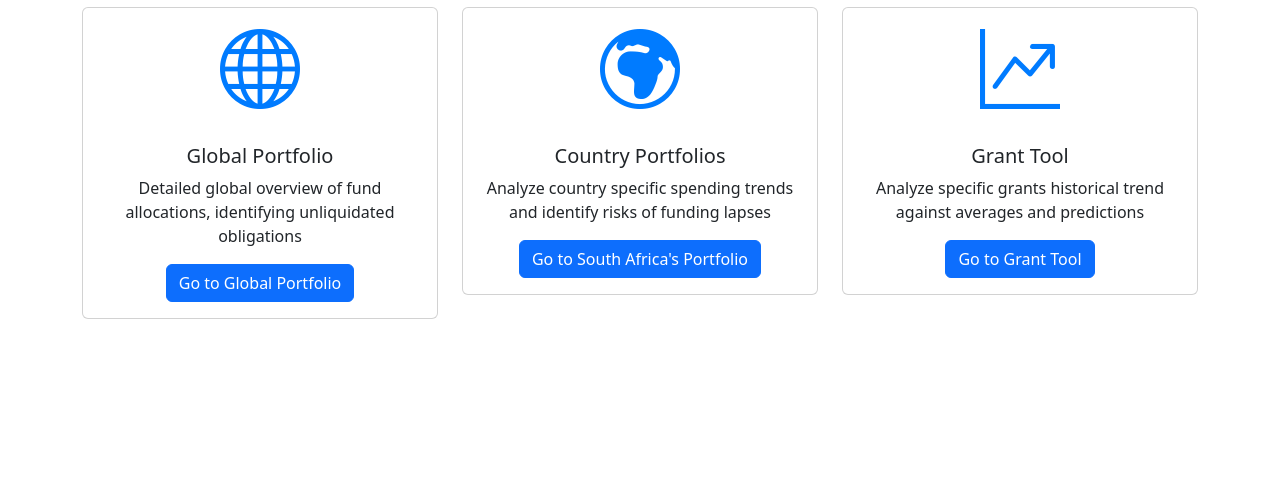
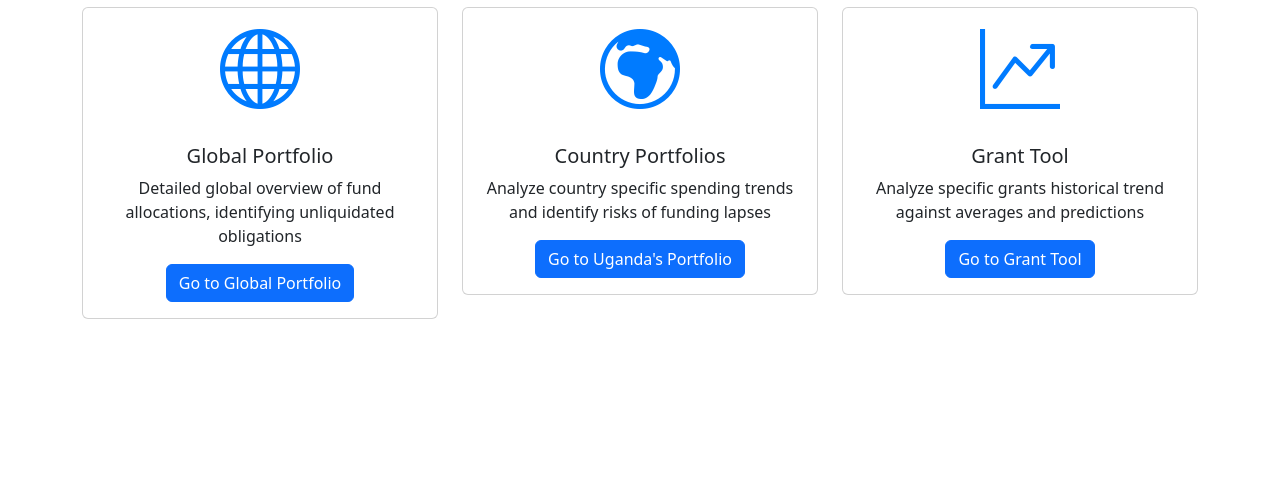
Before and after one commit to nmellachervu1/Grant-Management, a Flask app: page / in a window 1280 px wide. Shown: the part 285-762 px from the top of the page. Run offline with Flask 3, Linux system fonts and the light colour scheme; style sheets or scripts are compiled from the project's sources.

Commit message:
Changing default portfolio to be uganda on index page

```diff
--- a/templates/index.html
+++ b/templates/index.html
@@ -21,7 +21,7 @@
             <div class="card-body">
               <h5 class="card-title">Country Portfolios</h5>
               <p class="card-text">Analyze country specific spending trends and identify risks of funding lapses</p>
-              <a href="/SA" class="btn btn-primary">Go to South Africa's Portfolio</a>
+              <a href="/Uganda" class="btn btn-primary">Go to Uganda's Portfolio</a>
             </div>
           </div>
         </div>
```
